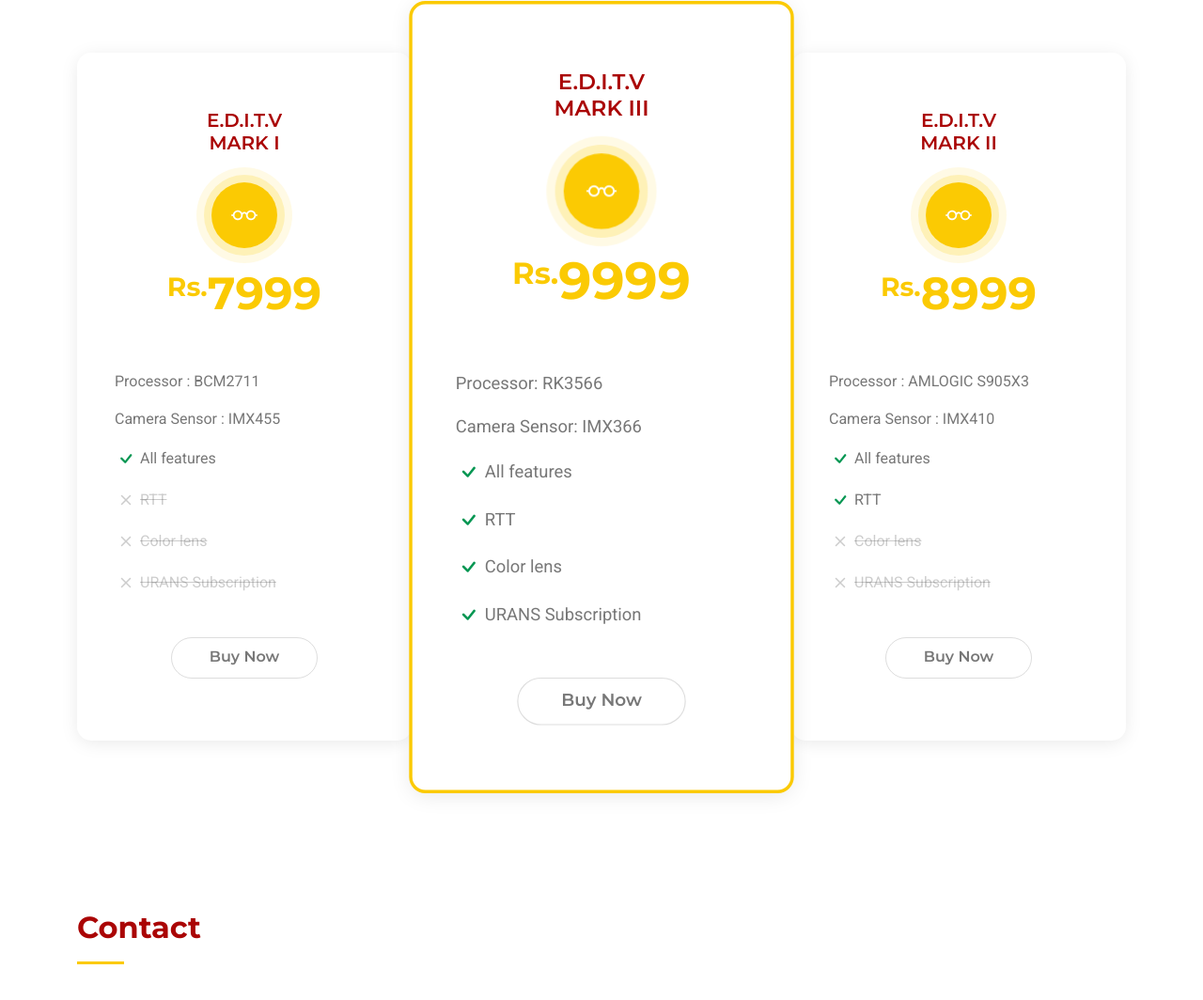
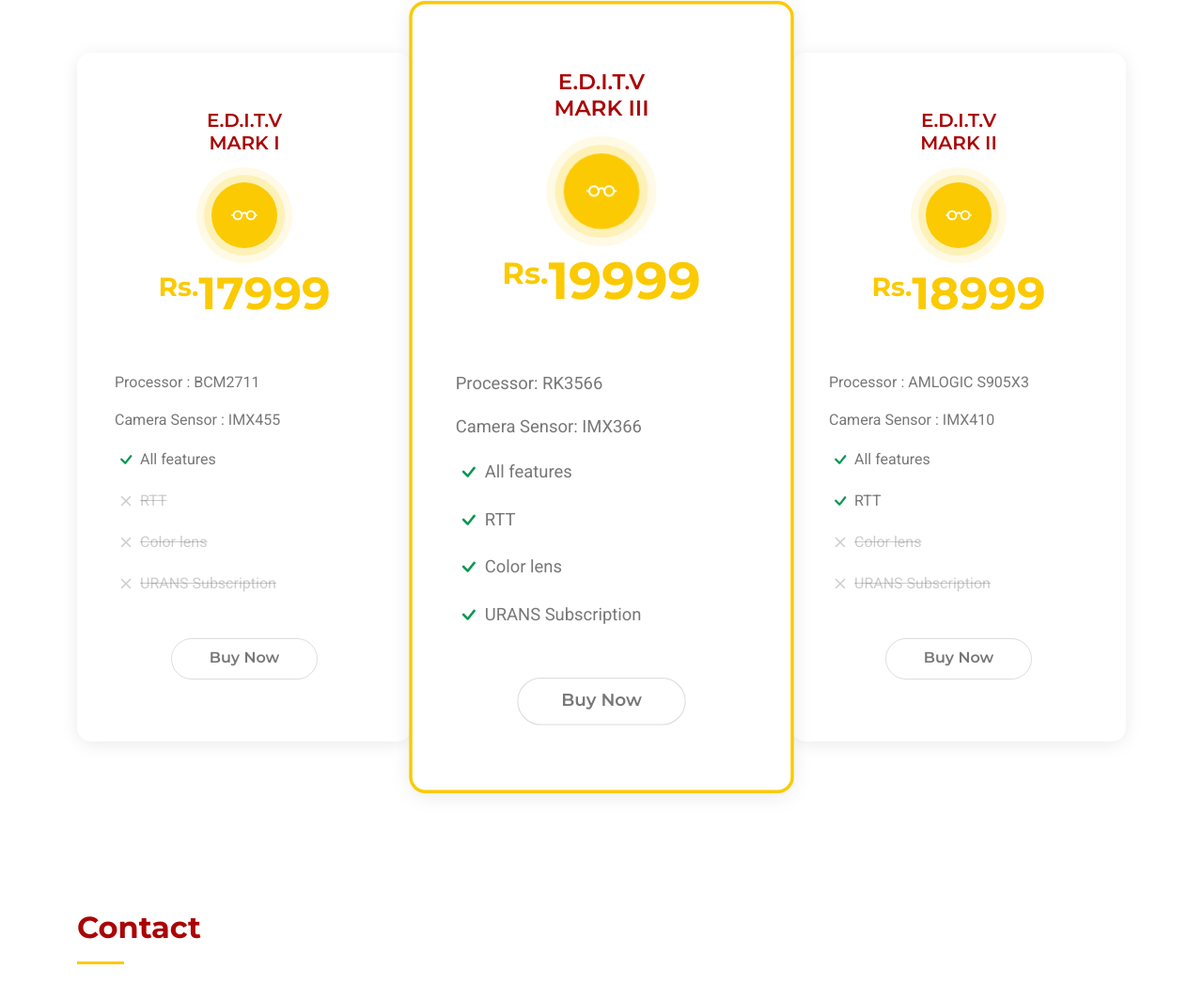
Before and after one commit to URANS-PRIVATE-LIMITED/EDITV, a plain HTML site: page index.html in a window 1280 px wide. Shown: the part 6657-7721 px from the top of the page at 94% size. Drawn offline with Linux system fonts and the light colour scheme.

Commit message:
Update index.html

```diff
--- a/index.html
+++ b/index.html
@@ -652,7 +652,7 @@
               <div class="icon">
                 <i class="bi bi-eyeglasses"></i>
               </div>
-              <h4><sup>Rs.</sup>7999</h4>
+              <h4><sup>Rs.</sup>17999</h4>
               <ul>
                 <li><span>Processor : BCM2711</span></li>
                 <li><span>Camera Sensor : IMX455</span></li>
@@ -672,7 +672,7 @@
                 <i class="bi bi-eyeglasses"></i>
               </div>
 
-              <h4><sup>Rs.</sup>9999</h4>
+              <h4><sup>Rs.</sup>19999</h4>
               <ul>
                 <li><span>Processor: RK3566</span></li>
                 <li><span>Camera Sensor: IMX366</span></li>
@@ -691,7 +691,7 @@
               <div class="icon">
                 <i class="bi bi-eyeglasses"></i>
               </div>
-              <h4><sup>Rs.</sup>8999</h4>
+              <h4><sup>Rs.</sup>18999</h4>
               <ul>
                 <li><span>Processor : AMLOGIC S905X3</span></li>
                 <li><span>Camera Sensor : IMX410</span></li>
```
